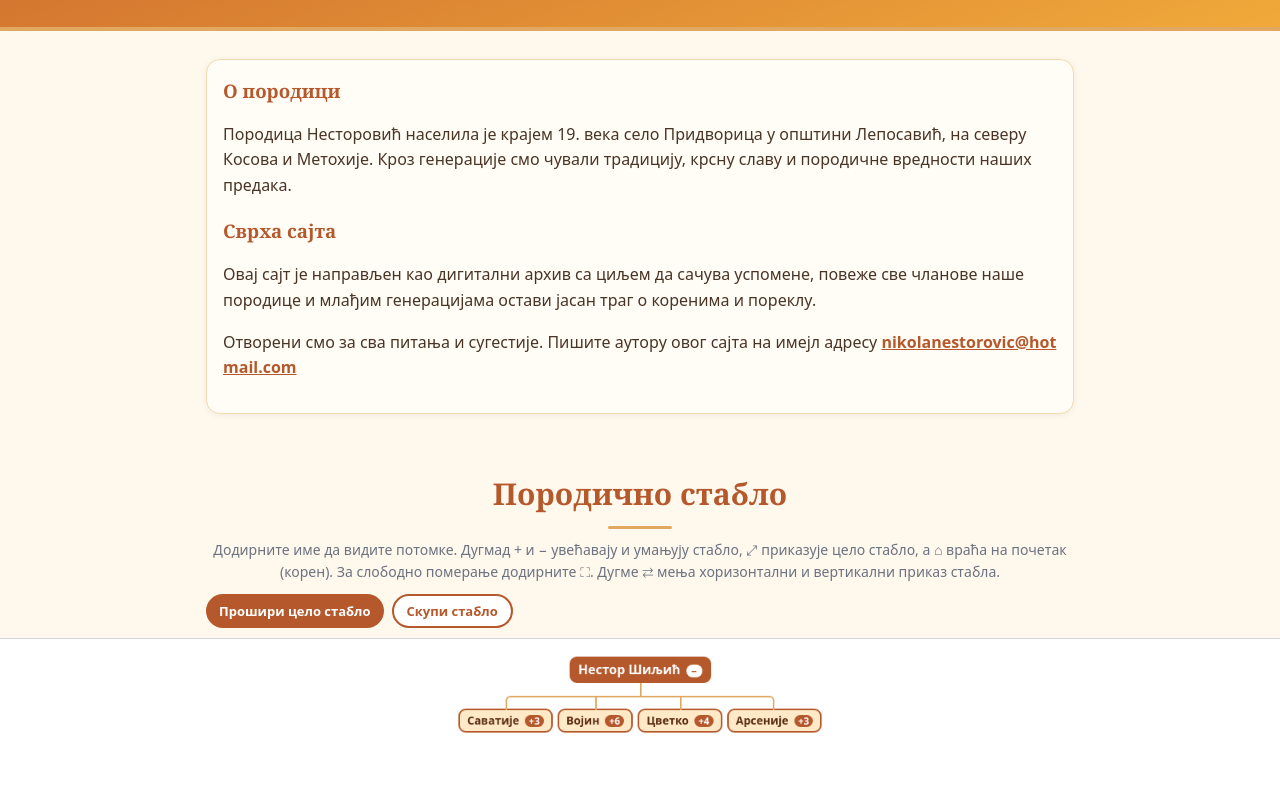
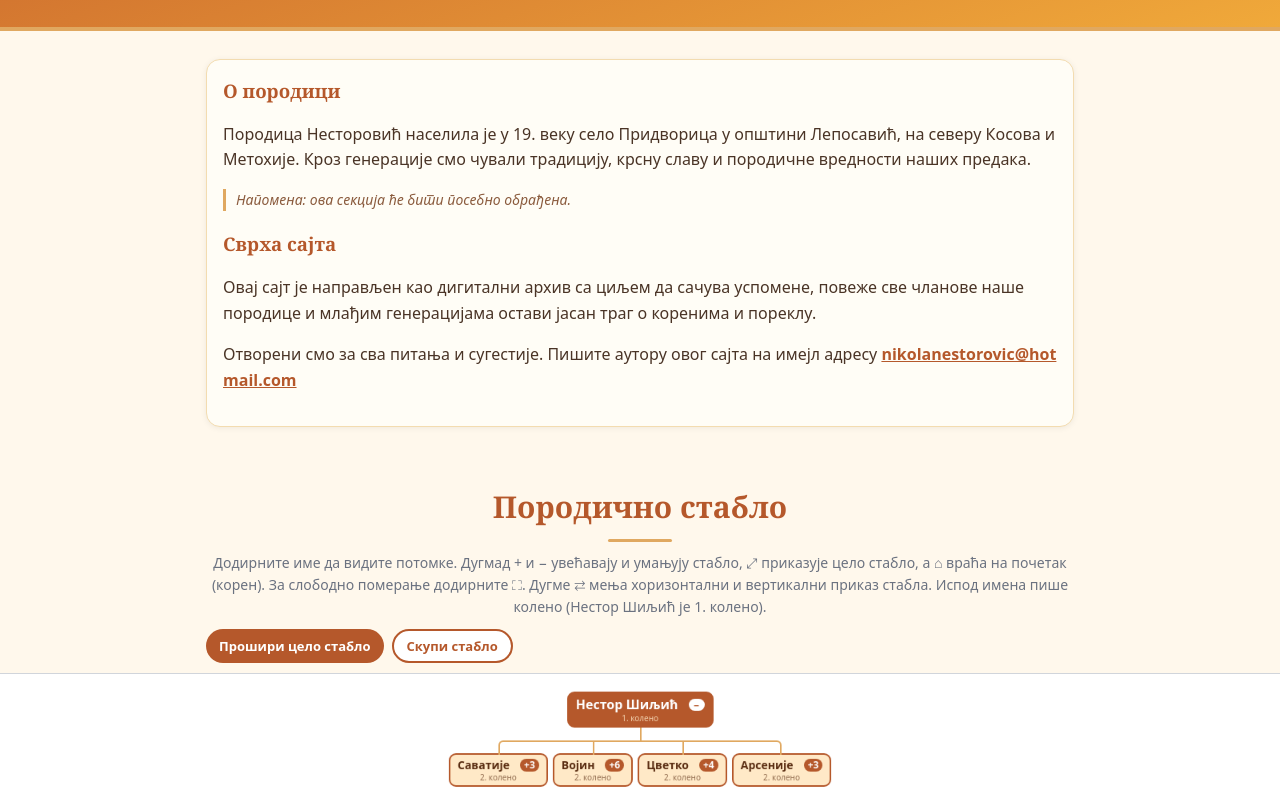
Before and after one commit to NestorijE/PorodicaNestorovic, a plain HTML site: page index.html in a window 1280 px wide. Shown: the part 260-1060 px from the top of the page. Drawn offline with Linux system fonts and the light colour scheme.

Commit message:
Update index.html

```diff
--- a/index.html
+++ b/index.html
@@ -33,6 +33,7 @@ h3{color:var(--g);margin:18px 0 6px}
 .bar #bc{background:#fff;color:var(--g);border:2px solid var(--g)}
 .bar #bc:active{background:var(--g2)}
 h2::after{content:"";display:block;width:64px;height:3px;background:#e0a860;margin:8px auto 0;border-radius:2px}
+.note{font-size:14px;font-style:italic;color:#8a5a3c;border-left:3px solid #e0a860;padding-left:10px;margin:10px 0}
 .hint{text-align:center;font-size:14px;color:#6b7280;margin:0 0 10px}
 
 /* Stablo */
@@ -49,6 +50,12 @@ h2::after{content:"";display:block;width:64px;height:3px;background:#e0a860;marg
 .ctl button:active{background:#954421}
 #cv .n{white-space:nowrap;background:var(--g2);color:#5a2d12;border:2px solid var(--g);border-radius:9px;padding:4px 9px;font-size:14px;font-weight:600;line-height:1.3}
 #cv .n.root{background:var(--g);color:#fff;font-size:16px}
+#cv .n{display:grid;grid-template-columns:auto;column-gap:6px;align-items:center;justify-items:center;grid-template-areas:"t" "lv"}
+#cv .n.x{grid-template-columns:auto auto;grid-template-areas:"t b" "lv lv"}
+#cv .t{grid-area:t;justify-self:start}
+#cv .b{grid-area:b}
+#cv .lv{grid-area:lv;font-size:10px;font-weight:400;line-height:1.1;opacity:.65;margin-top:1px}
+#cv .n.root .lv{color:#ffe9c7;opacity:.85}
 #cv .n.x{cursor:pointer}
 #cv .b{display:inline-block;margin-left:7px;min-width:20px;text-align:center;background:var(--g);color:#fff;border-radius:9px;font-size:12px;padding:0 5px}
 #cv .n.root .b{background:#fff;color:var(--g)}
@@ -116,7 +123,8 @@ footer{text-align:center;padding:24px 16px calc(24px + env(safe-area-inset-botto
 <section>
   <div class="card">
     <h3 style="margin-top:0">О породици</h3>
-    <p>Породица Несторовић населила је крајем 19. века село Придворица у општини Лепосавић, на северу Косова и Метохије. Кроз генерације смо чували традицију, крсну славу и породичне вредности наших предака.</p>
+    <p>Породица Несторовић населила је у 19. веку село Придворица у општини Лепосавић, на северу Косова и Метохије. Кроз генерације смо чували традицију, крсну славу и породичне вредности наших предака.</p>
+    <p class="note">Напомена: ова секција ће бити посебно обрађена.</p>
     <h3>Сврха сајта</h3>
     <p>Овај сајт је направљен као дигитални архив са циљем да сачува успомене, повеже све чланове наше породице и млађим генерацијама остави јасан траг о коренима и пореклу.</p>
     <p>Отворени смо за сва питања и сугестије. Пишите аутору овог сајта на имејл адресу <a href="mailto:nikolanestorovic@hotmail.com">nikolanestorovic@hotmail.com</a></p>
@@ -125,7 +133,7 @@ footer{text-align:center;padding:24px 16px calc(24px + env(safe-area-inset-botto
 
 <section id="stablo">
   <h2>Породично стабло</h2>
-  <p class="hint">Додирните име да видите потомке. Дугмад + и − увећавају и умањују стабло, ⤢ приказује цело стабло, а ⌂ враћа на почетак (корен). За слободно померање додирните ⛶. Дугме ⇄ мења хоризонтални и вертикални приказ стабла.</p>
+  <p class="hint">Додирните име да видите потомке. Дугмад + и − увећавају и умањују стабло, ⤢ приказује цело стабло, а ⌂ враћа на почетак (корен). За слободно померање додирните ⛶. Дугме ⇄ мења хоризонтални и вертикални приказ стабла. Испод имена пише колено (Нестор Шиљић је 1. колено).</p>
   <div class="bar"><button id="bx">Прошири цело стабло</button><button id="bc">Скупи стабло</button></div>
   <div id="wrap">
     <div id="vp"><div id="cv" class="v"></div></div>
@@ -163,10 +171,10 @@ footer{text-align:center;padding:24px 16px calc(24px + env(safe-area-inset-botto
 <script>
 // [Име, деца...] — дете без потомака је обичан текст
 const T=['Нестор Шиљић',
-['Саватије','Гвозден',['Илија',['Миладин','Светомир',['Живан','Јелена','Стефан'],'Радојка','Иванка'],['Милоје',['Пуниша','Ђорђе','Милоје','Урош','Тајна']],'Саветка','Радосав','Танкосава','Лепосава','Милица'],'Стаменка'],
-['Војин',['Божидар','Владимир','Чедомир','Миодраг','Здравко','Будимир','Милунка','Владимирка'],'Нега','Станојла','Мара','Томка','Јелица'],
+['Саватије','Гвозден',['Илија',['Миладин','Светомир',['Живан','Јелена','Стефан'],'Радојка','Иванка'],['Милоје',['Пуниша','Ђорђе','Милоје','Урош','Тајна'],'Бранка','Латинка'],'Саветка','Радосава','Танкосава','Лепосава','Милица'],'Стаменка'],
+['Војин',['Божидар',['Владимир','Славица','Драгица','Драган'],['Чедомир',['Вучина','Бојан','Бојана'],['Вукомир','Снежана','Ивана'],'Љубица','Станимирка','Живана','Вукена'],['Миодраг','Саша','Жарко'],['Здравко','Милан','Тања'],['Будимир','Весна','Владан'],'Милунка','Владимирка'],'Нега','Станојла','Мара','Томка','Јелица'],
 ['Цветко',['Вукмир',['Велимир','Мирјана','Драгана',['Цветко','Славица','Сања',['Александар','Сергеј','Давид','Нина']],['Сретко',['Иван','Лола','Дивна','Ђорђе'],'Милан',['Милош','Ђурђа']],['Љубиша','Никола','Наташа','Милена']],'Анђелија','Која'],['Тихомир',['Ђорђе','Зорица',['Горан','Ружица','Слободан',['Мирко','Касија','Антонина']]],'Живко',['Радосав','Данијела',['Дарко','Петар','Петра','Павле'],'Јован'],'Миљојка','Вулка','Борка','Радованка'],'Дара','Петкана'],
-['Арсеније',['Јован',['Василије',['Арсеније',['Јовица','Марија','Василије','Душан']]],'Нега','Пека'],['Стеван','Николета','Стојка'],['Тиодор',['Славко','Стојан','Непознато име 1','Непознато име 2'],['Милојица','Бранко'],'Горица']]];
+['Арсеније',['Јован',['Василије',['Арсеније',['Јовица','Марија','Василије','Душан'],'Горица','Светлана','Биљана']],'Нега','Пека'],['Стеван','Николета','Стојка'],['Тиодор',['Славко','Стојан','Непознато име 1','Непознато име 2'],['Милојица','Бранко'],'Горица']]];
 
 function badge(li){const b=li.querySelector(':scope>.n>.b');if(b)b.textContent=li.classList.contains('c')?'+'+li.querySelector(':scope>ul').children.length:'−';}
 function build(n,depth){
@@ -174,7 +182,7 @@ function build(n,depth){
   const li=document.createElement('li'), d=document.createElement('div');
   li.dataset.d=depth;
   d.className='n'+(depth===0?' root':'')+(name.startsWith('Непознато')?' unk':'');
-  d.textContent=name; li.appendChild(d);
+  const t=document.createElement('span');t.className='t';t.textContent=name;const lv=document.createElement('span');lv.className='lv';lv.textContent=(depth+1)+'. колено';d.append(t,lv);li.appendChild(d);
   if(kids.length){
     const ul=document.createElement('ul');kids.forEach(k=>ul.appendChild(build(k,depth+1)));li.appendChild(ul);
     d.classList.add('x');const b=document.createElement('span');b.className='b';d.appendChild(b);
```
